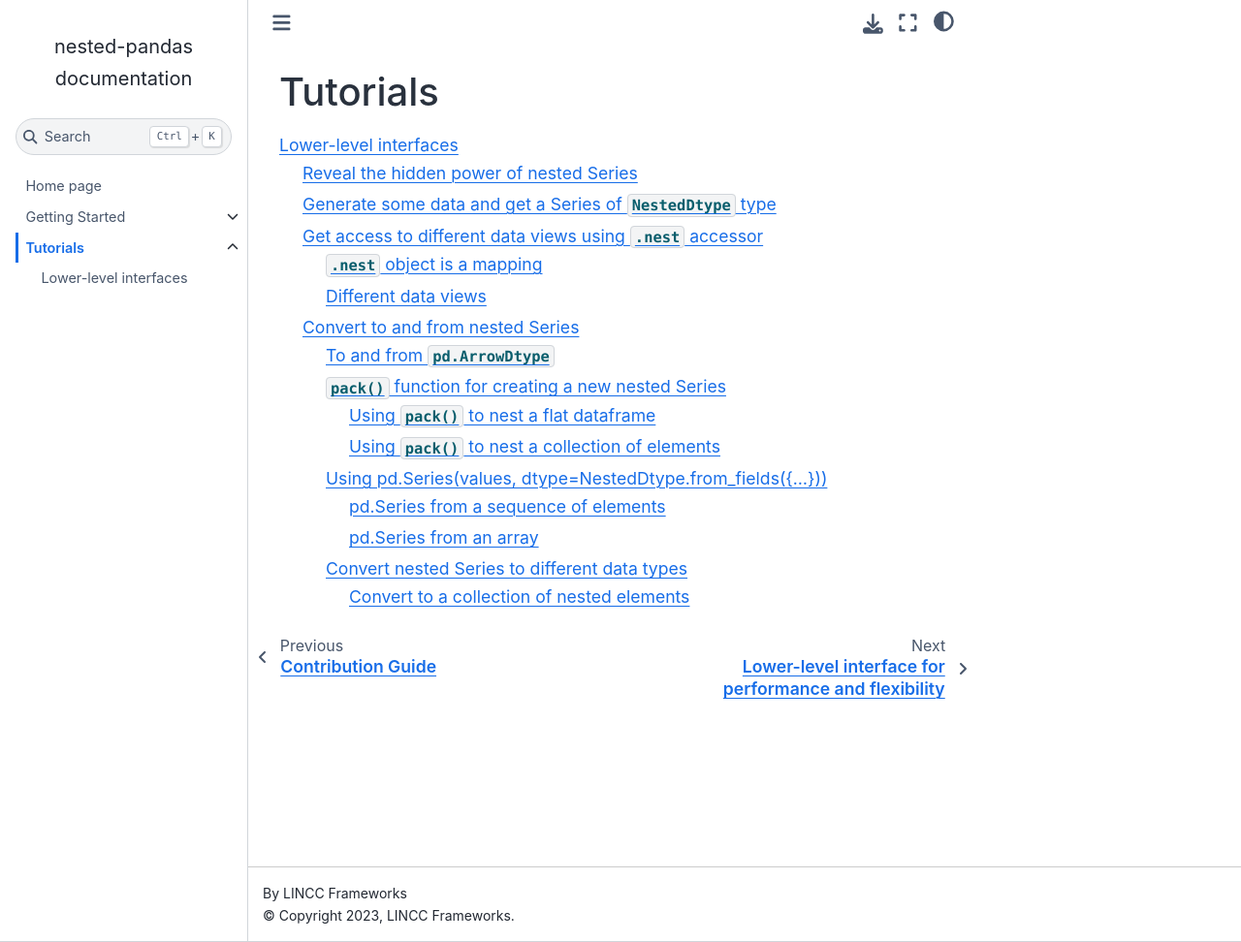
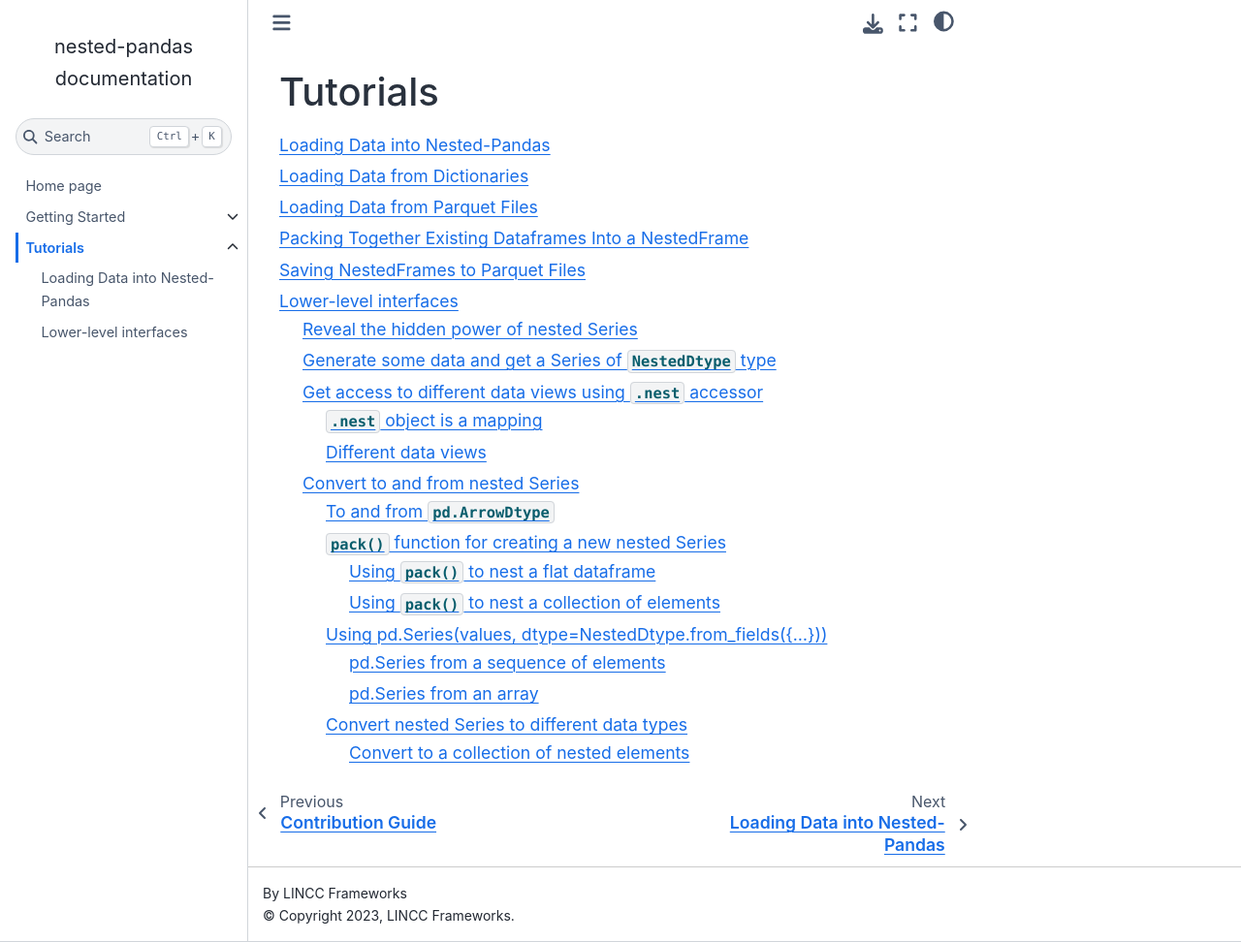
Before and after one commit to lincc-frameworks/nested-pandas, a Sphinx documentation site: the page built from docs/tutorials.rst, in a window 1280 px wide and 972 px high. Shown: the whole window at 97% size. Built offline with Sphinx 7.4.7 and the Sphinx Book theme 1.1.4, drawn with Linux system fonts in a browser that asks for light colours; pages that are not in the unit, such as notebooks, are missing from menus.

Commit message:
add loading notebook to ttoc

```diff
--- a/docs/tutorials.rst
+++ b/docs/tutorials.rst
@@ -3,4 +3,5 @@
 
 .. toctree::
 
+    Loading Data into Nested-Pandas <tutorials/data_loading_notebook>
     Lower-level interfaces <tutorials/low_level.ipynb>
```
